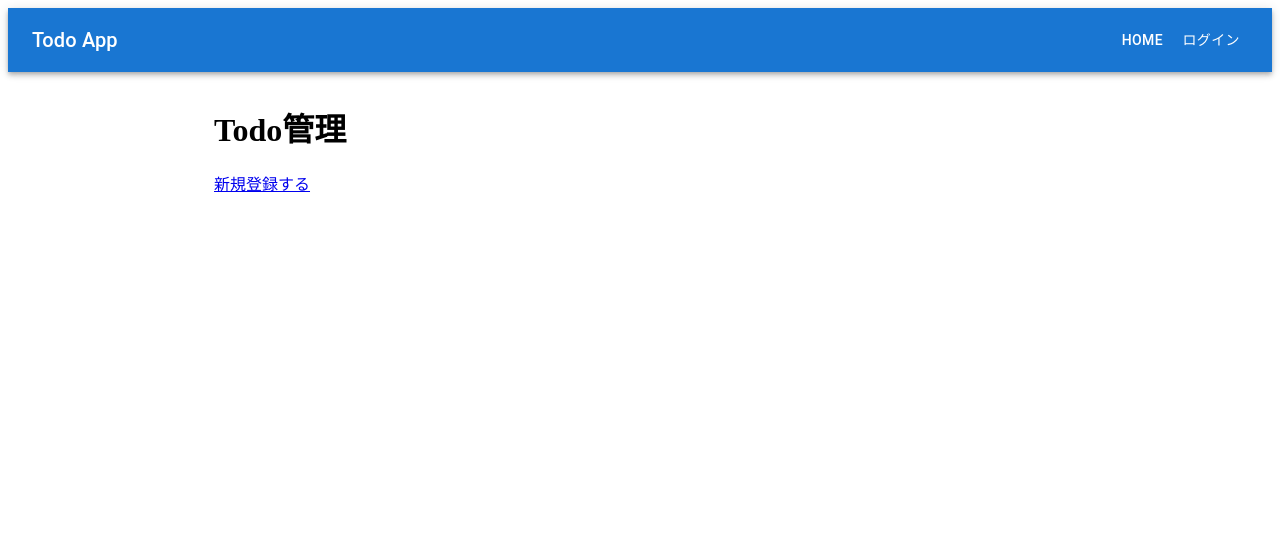
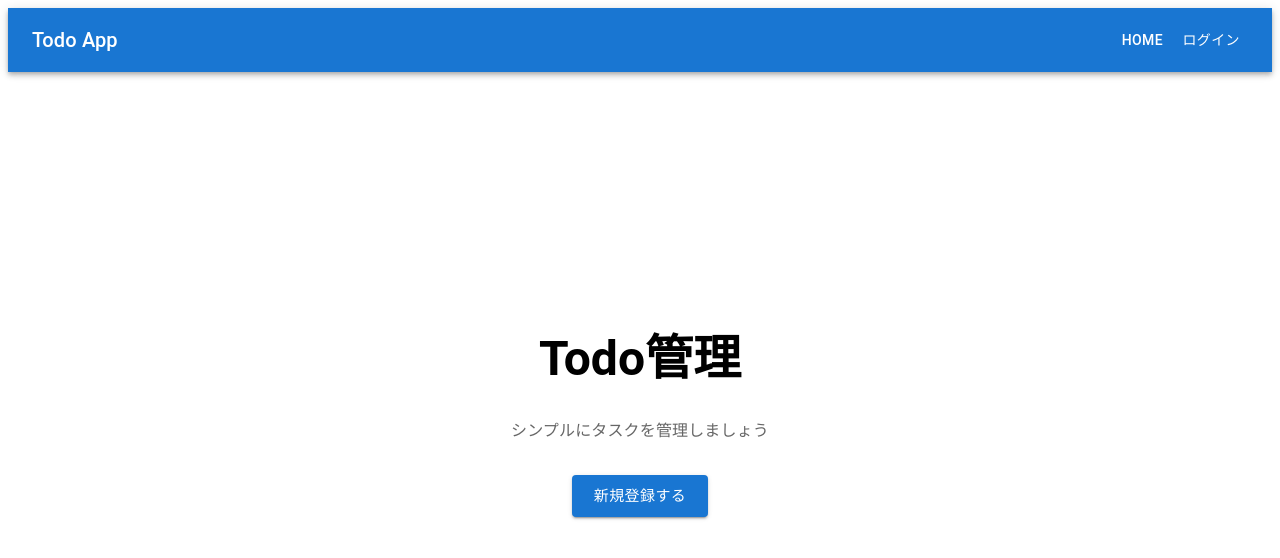
Before and after one commit to Mashall249/TodoListReactTS, a React (Vite) app: page / in a window 1280 px wide. Shown: the top 558 px of the page. Built offline with nearby package versions, Linux system fonts and the light colour scheme; no server answers.

Commit message:
[Update] UI

```diff
--- a/src/api/client.ts
+++ b/src/api/client.ts
@@ -1,9 +1,12 @@
 import axios from 'axios';
 import { authStorage } from '../utils/storage';
+import { useNavigate } from 'react-router-dom';
+import { useAuth } from '../hooks/useAuth';
 
+// axiosインスタンス
 const api = axios.create({
 	baseURL: import.meta.env.VITE_API_BASE_URL ?? 'http://localhost:8080', // SpringBoot
-	withCredentials: true,
+	withCredentials: true, // Cookie
 	headers: {
 		'Content-Type': 'application/json',
 	},
@@ -25,10 +28,13 @@ api.interceptors.request.use(
 api.interceptors.response.use(
 	(response) => response,
 	(error) => {
+		const { logout } = useAuth();
+		const navigate = useNavigate();
+
 		//401 Unauthorized（シンプルにログイン画面に飛ばす）
 		if (error.response.status === 401) {
-			authStorage.clear();
-			window.location.href = '/user/login';
+			logout();
+			navigate('/user/login', { replace: true });
 		}
 
 		return Promise.reject(error);
--- a/src/contexts/AuthContext.tsx
+++ b/src/contexts/AuthContext.tsx
@@ -17,6 +17,7 @@ const AuthProvider = ({ children }: { children: ReactNode }) => {
 	const [isAuthenticated, setIsAuthenticated] = useState(false);
 	const [isInitialized, setIsInitialized] = useState(false); // 初期化完了フラグ
 
+	// 初期化処理
 	useEffect(() => {
 		const token = authStorage.getToken();
 		const storedUser = authStorage.getUsername();
--- a/src/contexts/ConfirmContext.tsx
+++ b/src/contexts/ConfirmContext.tsx
@@ -8,7 +8,6 @@ const ConfirmProvider = ({ children }: { children: ReactNode }) => {
 	const [open, setOpen] = useState(false);
 	const [options, setOptions] = useState<ConfirmOptions>({ message: '' });
 
-	// ?
 	const resolverRef = useRef<((value: boolean) => void) | null>(null);
 
 	const confirm = useCallback((options: ConfirmOptions) => {
--- a/src/layouts/RootLayout.tsx
+++ b/src/layouts/RootLayout.tsx
@@ -40,7 +40,7 @@ export const RootLayout = () => {
 			</AppBar>
 
 			{/* メインコンテンツエリア */}
-			<Container maxWidth="md" sx={{ mt: 4, mb: 4 }}>
+			<Container maxWidth="lg" sx={{ mt: 4, mb: 4 }}>
 				<Outlet />
 			</Container>
 		</Box>
--- a/src/layouts/UserLayout.tsx
+++ b/src/layouts/UserLayout.tsx
@@ -3,7 +3,7 @@ import { Outlet } from 'react-router-dom';
 
 export const UserLayout = () => {
 	return (
-		<Container maxWidth="lg">
+		<Container maxWidth="md">
 			<Outlet />
 		</Container>
 	);
--- a/src/pages/HomePage.tsx
+++ b/src/pages/HomePage.tsx
@@ -1,17 +1,48 @@
-import { Link } from 'react-router-dom';
+import { Link as RouterLink } from 'react-router-dom';
 import { useAuth } from '../hooks/useAuth';
+import { Box, Button, Container, Typography } from '@mui/material';
 
 export const HomePage = () => {
 	const { isAuthenticated } = useAuth();
+
 	return (
-		<>
-			<h1>Todo管理</h1>
+		<Container maxWidth="md">
+			<Box
+				display="flex"
+				flexDirection="column"
+				alignItems="center"
+				justifyContent="center"
+				minHeight="80vh"
+				gap={4}
+			>
+				<Typography variant="h3" fontWeight="bold">
+					Todo管理
+				</Typography>
 
-			{!isAuthenticated ? (
-				<Link to="/user/register">新規登録する</Link>
-			) : (
-				<Link to="/user/mypage">マイページへ</Link>
-			)}
-		</>
+				<Typography variant="body1" color="text.secondary">
+					シンプルにタスクを管理しましょう
+				</Typography>
+
+				{!isAuthenticated ? (
+					<Button
+						variant="contained"
+						size="large"
+						component={RouterLink}
+						to="/user/register"
+					>
+						新規登録する
+					</Button>
+				) : (
+					<Button
+						variant="contained"
+						size="large"
+						component={RouterLink}
+						to="/user/mypage"
+					>
+						マイページへ
+					</Button>
+				)}
+			</Box>
+		</Container>
 	);
 };
--- a/src/pages/user/UserEdit.tsx
+++ b/src/pages/user/UserEdit.tsx
@@ -19,6 +19,7 @@ export const UserEdit = () => {
 	const [error, setError] = useState<string | null>(null);
 	const [openConfirm, setOpenConfirm] = useState(false);
 	const [defaultValues, setDefaultValues] = useState<EditType | null>(null);
+	const [isFetching, setIsFetching] = useState(true);
 
 	useEffect(() => {
 		const fetchProfile = async () => {
@@ -31,6 +32,8 @@ export const UserEdit = () => {
 				// eslint-disable-next-line @typescript-eslint/no-unused-vars
 			} catch (e) {
 				setError('ユーザー情報の取得に失敗しました');
+			} finally {
+				setIsFetching(false);
 			}
 		};
 		fetchProfile();
@@ -61,20 +64,31 @@ export const UserEdit = () => {
 		await deleteAccount();
 	};
 
-	if (!defaultValues) return <CircularProgress />;
-
 	return (
 		<Box maxWidth={500} mx="auto" py={4}>
 			<Typography variant="h5" mb={2} fontWeight="bold">
 				ユーザー編集
 			</Typography>
 
+			{/* ロード中 */}
+			{isFetching ? (
+				<Box display="flex" justifyContent="center" alignItems="center" minHeight={200}>
+					<CircularProgress />
+				</Box>
+			) : (
+				<>
+					{/* ロード終了後 */}
 					<ErrorMessage message={error} />
+
+					{/* データが取れていればフォームを表示 */}
+					{defaultValues && (
+						<>
 							<EditForm
 								onSubmitUser={handleProfileEdit}
 								defaultValues={defaultValues}
 								isLoading={loading}
 							/>
+
 							<Divider sx={{ my: 4 }} />
 
 							<Typography variant="h6" mb={2}>
@@ -85,7 +99,6 @@ export const UserEdit = () => {
 
 							<Divider sx={{ my: 4 }} />
 
-			{/* 退会 */}
 							<Button color="error" onClick={() => setOpenConfirm(true)}>
 								退会する
 							</Button>
@@ -97,6 +110,10 @@ export const UserEdit = () => {
 								onCancel={() => setOpenConfirm(false)}
 								onConfirm={handleDelete}
 							/>
+						</>
+					)}
+				</>
+			)}
 		</Box>
 	);
 };
--- a/src/pages/user/UserLogin.tsx
+++ b/src/pages/user/UserLogin.tsx
@@ -5,7 +5,6 @@ import { useState } from 'react';
 import type { LoginRequestType } from '../../types/User';
 import { ErrorMessage } from '../../components/ErrorMessage';
 import { useAuth } from '../../hooks/useAuth';
-import { getApiErrorMessage } from '../../utils/error';
 
 export const UserLogin = () => {
 	const navigate = useNavigate();
@@ -21,8 +20,9 @@ export const UserLogin = () => {
 			await login(data.username, data.password);
 
 			navigate('/user/mypage');
+			// eslint-disable-next-line @typescript-eslint/no-unused-vars
 		} catch (e) {
-			setError(getApiErrorMessage(e));
+			setError('ユーザー名もしくはパスワードが間違っています。');
 		} finally {
 			setLoading(false);
 		}
--- a/src/pages/user/UserRegister.tsx
+++ b/src/pages/user/UserRegister.tsx
@@ -31,11 +31,13 @@ export const UserRegister = () => {
 		}
 	};
 	return (
-		<Box>
-			<Typography variant="h5">新規登録</Typography>
+		<Box maxWidth={400} mx="auto" mt={4}>
+			<Typography variant="h5" mb={2}>
+				新規登録
+			</Typography>
 			<ErrorMessage message={error} />
 			<RegisterForm onSubmitUser={handleRegister} isLoading={isLoading} />
-			<Typography variant="body1" mt={2}>
+			<Typography variant="body2" mt={2} textAlign="right">
 				ログインは<Link to="/user/login">こちら</Link>
 			</Typography>
 		</Box>
--- a/src/router/AppRoutes.tsx
+++ b/src/router/AppRoutes.tsx
@@ -1,4 +1,5 @@
 import { createBrowserRouter, Navigate } from 'react-router-dom';
+
 // レイアウト
 import { RootLayout } from '../layouts/RootLayout';
 import { ProtectedLayout } from '../layouts/ProtectedLayout';
```
Lines whose indentation alone changed are shown as unchanged.
